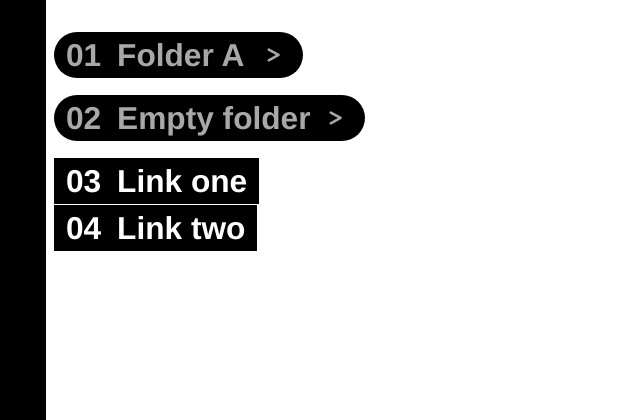
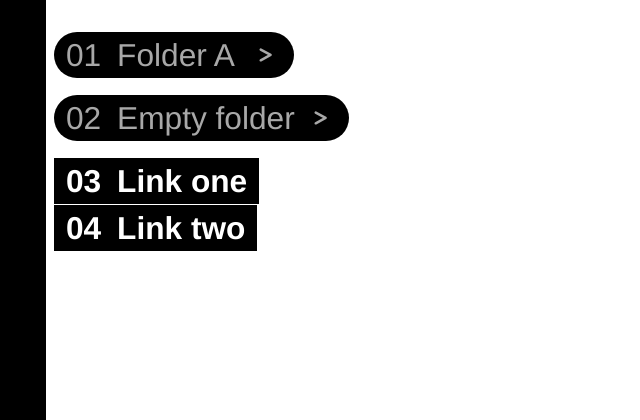
Before and after one commit to 01msmr/linkpage, a PHP site: page / in a window 1280 px wide. Shown: the top 420 px of the page, without its empty margins (0-640 px from the left). Run offline with PHP 8.4, Linux system fonts and the light colour scheme.

Commit message:
fix: closing line row keeps its own height; folder animation slides body and closing line; add icons same size, folders regular and links bold, no hover color on controls
Co-Authored-By: Claude Sonnet 5.5 <noreply@anthropic.com>

```diff
--- a/public/css/designs/vertical-heading.css
+++ b/public/css/designs/vertical-heading.css
@@ -17,7 +17,7 @@
 }
 :root[data-design="vertical-heading"] body { padding-left: calc(var(--item-height) + var(--pad-page)); }
 :root[data-design="vertical-heading"] .item { font-weight: bold; }
-:root[data-design="vertical-heading"] .folder-head, :root[data-design="vertical-heading"] .folder-closer { color: color-mix(in srgb, var(--chip-fg) 66%, var(--chip)); }
+:root[data-design="vertical-heading"] .folder-head, :root[data-design="vertical-heading"] .folder-closer { font-weight: normal; color: color-mix(in srgb, var(--chip-fg) 66%, var(--chip)); }
 :root[data-design="vertical-heading"] .folder-head:hover, :root[data-design="vertical-heading"] .folder-closer:hover { color: color-mix(in srgb, var(--hover-fg) 66%, var(--hover)); }
 
 /* Folder ends: chevron centered, its right edge where the pill radius starts; the closer is half height. */
--- a/public/css/edit.css
+++ b/public/css/edit.css
@@ -26,11 +26,10 @@
 .ent { position: relative; display: flex; align-items: center; max-width: 100%; }
 .ent > .item, .ent > .ebox, .ent > .lend { flex: 1 1 auto; min-width: 0; width: auto; }
 .gl, .gr { display: flex; flex: none; align-items: center; width: calc(var(--ctl) * 2); }
-.gr { width: calc(var(--ctl) * 2.7); }
+.gr { width: calc(var(--ctl) * 3.8); }
 .ctl-gap { width: var(--ctl); height: var(--ctl); }
 .ctl { display: flex; align-items: center; justify-content: center; width: var(--ctl); height: var(--ctl); padding: 0; border: 0; border-radius: 50%; background: none; color: var(--fg); font: inherit; font-size: var(--item-font); font-weight: 300; line-height: 1; cursor: pointer; opacity: 0; transition: opacity var(--fade-fast), color var(--fade-fast); }
 .gl:hover .ctl, .gr:hover .ctl, .ctl:focus-visible, .ent[data-editing] .ctl, .listend .ctl { opacity: 1; }
-.ctl:hover { color: var(--hover); }
 .ctl-handle { cursor: grab; }
 .ctl-remove, .ctl-remove:hover { color: var(--danger); }
 .ent[data-drop="before"] { box-shadow: 0 -3px 0 var(--hover); }
@@ -71,12 +70,14 @@ html[data-split] .toolbar { background: color-mix(in srgb, var(--bg) var(--toolb
 
 /* Add icons: a light plus for a link, a bold plus knocked out of a filled circle for a folder. */
 .ctl-link { font-weight: 700; }
-.ctl-folder { width: calc(var(--ctl) * 1.5); height: calc(var(--ctl) * 0.6); margin: 0 calc(var(--ctl) * 0.05); border-radius: 0; background: none; color: var(--fg); }
+.ctl-folder { width: calc(var(--ctl) * 2.5); height: var(--ctl); margin: 0 calc(var(--ctl) * 0.05); border-radius: 0; background: none; color: var(--fg); }
 .ctl-folder svg { display: block; width: 100%; height: 100%; }
-.ctl-folder:hover { background: none; color: var(--hover); }
 
 /* The add icons come after an element, vertically centered: a bold plus for a link, a pill (2.5 times as wide as high) with a plus for a folder. */
 .ctl-below { display: flex; align-items: center; }
 
 /* Handle and pen stay at one left position whatever the nesting (each indented folder wrapper is undone). */
 .gl { position: relative; left: calc(var(--depth, 0) * var(--indent, 0px) * -1); }
+
+/* The closing line is lower than the add icons next to it; they must not make its row taller. */
+.ent-closer > .gl, .ent-closer > .gr { height: 0; }
--- a/public/go.html
+++ b/public/go.html
@@ -13,7 +13,7 @@
 <link rel="stylesheet" href="/css/base.css?v=24">
 <link rel="stylesheet" href="/css/designs/giant-type.css?v=4">
 <link rel="stylesheet" href="/css/designs/giant-numerals.css?v=5">
-<link rel="stylesheet" href="/css/designs/vertical-heading.css?v=22">
+<link rel="stylesheet" href="/css/designs/vertical-heading.css?v=23">
 <link rel="stylesheet" href="/css/designs/bracket-terminal.css?v=7">
 <link rel="stylesheet" href="/css/designs/headline-tiny-links.css?v=2">
 <link rel="stylesheet" href="/css/designs/raw-listing.css?v=2">
--- a/public/index.html
+++ b/public/index.html
@@ -11,10 +11,10 @@
 <meta name="theme-color" content="#000" media="(prefers-color-scheme: dark)">
 <link rel="stylesheet" href="/css/tokens.css?v=15">
 <link rel="stylesheet" href="/css/base.css?v=24">
-<link rel="stylesheet" href="/css/edit.css?v=32">
+<link rel="stylesheet" href="/css/edit.css?v=34">
 <link rel="stylesheet" href="/css/designs/giant-type.css?v=4">
 <link rel="stylesheet" href="/css/designs/giant-numerals.css?v=5">
-<link rel="stylesheet" href="/css/designs/vertical-heading.css?v=22">
+<link rel="stylesheet" href="/css/designs/vertical-heading.css?v=23">
 <link rel="stylesheet" href="/css/designs/bracket-terminal.css?v=7">
 <link rel="stylesheet" href="/css/designs/headline-tiny-links.css?v=2">
 <link rel="stylesheet" href="/css/designs/raw-listing.css?v=2">
@@ -28,7 +28,7 @@
 <script>document.getElementById('domain').textContent = location.hostname;</script>
 <script src="/js/config.js?v=38"></script>
 <script src="/js/logic.js?v=15"></script>
-<script src="/js/render.js?v=34"></script>
-<script src="/js/edit.js?v=31"></script>
+<script src="/js/render.js?v=37"></script>
+<script src="/js/edit.js?v=32"></script>
 </body>
 </html>
--- a/public/js/edit.js
+++ b/public/js/edit.js
@@ -350,7 +350,7 @@
 
   // The closing line of an open folder carries the add icons for "after this folder".
   function spacer(core, item, path) {
-    var r = el('div', 'ent');
+    var r = el('div', 'ent ent-closer');
     r.appendChild(el('div', 'gl'));
     r.appendChild(core);
     var gr = el('div', 'gr');
--- a/public/js/render.js
+++ b/public/js/render.js
@@ -41,23 +41,36 @@
     return wrap && wrap.querySelector(':scope > .folder-body');
   }
 
-  // Slides a folder body between two heights, then calls done.
-  function slide(body, from, to, done) {
+  // The closing line of a folder (the line itself, or its row in edit mode), if the folder is open.
+  function closerOf(path) {
+    var head = document.querySelector('.folder-head[data-path="' + path + '"]');
+    var wrap = head && head.closest('.folder');
+    var last = wrap && wrap.lastElementChild;
+    return last && (last.classList.contains('folder-closer') || last.querySelector('.folder-closer')) ? last : null;
+  }
+
+  // Slides parts ({ el, from, to } heights in px) together, then calls done.
+  function slide(parts, done) {
     folding = true;
     var finished = false;
     function end() {
       if (finished) return;
       finished = true;
-      body.style.cssText = '';
+      parts.forEach(function (p) { p.el.style.cssText = ''; });
       folding = false;
       if (done) done();
     }
-    body.style.overflow = 'hidden';
-    body.style.height = from + 'px';
-    void body.offsetHeight;
-    body.style.transition = 'height ' + C.FOLDER.foldMs + 'ms ease';
-    body.style.height = to + 'px';
-    body.addEventListener('transitionend', end, { once: true });
+    parts.forEach(function (p) {
+      p.el.style.overflow = 'hidden';
+      p.el.style.minHeight = '0';
+      p.el.style.height = p.from + 'px';
+    });
+    void document.body.offsetHeight;
+    parts.forEach(function (p) {
+      p.el.style.transition = 'height ' + C.FOLDER.foldMs + 'ms ease';
+      p.el.style.height = p.to + 'px';
+    });
+    parts[0].el.addEventListener('transitionend', function (e) { if (e.target === parts[0].el && e.propertyName === 'height') end(); });
     setTimeout(end, C.FOLDER.foldMs + 60);
   }
 
@@ -68,15 +81,24 @@
     if (f) f.focus();
   }
 
-  // Opening and closing a folder slides its contents (skipped for reduced motion).
+  // Opening and closing a folder slides its contents and its closing line (skipped for reduced motion).
   function toggle(path) {
     if (folding) return;
     var body = bodyOf(path);
     if (!body || root.matchMedia('(prefers-reduced-motion: reduce)').matches) return flip(path);
-    if (L.isOpen(open, path)) return slide(body, body.offsetHeight, 0, function () { flip(path); });
+    if (L.isOpen(open, path)) {
+      var closer = closerOf(path);
+      var parts = [{ el: body, from: body.offsetHeight, to: 0 }];
+      if (closer) parts.push({ el: closer, from: closer.offsetHeight, to: 0 });
+      return slide(parts, function () { flip(path); });
+    }
     flip(path);
     var fresh = bodyOf(path);
-    if (fresh) slide(fresh, 0, fresh.scrollHeight);
+    var fresher = closerOf(path);
+    if (!fresh) return;
+    var opening = [{ el: fresh, from: 0, to: fresh.scrollHeight }];
+    if (fresher) opening.push({ el: fresher, from: 0, to: fresher.offsetHeight });
+    slide(opening);
   }
 
   // Split needs room; a page inside a frame gets a lower threshold so frames can nest.
```
